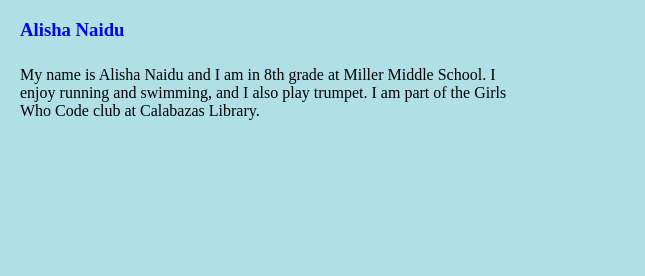
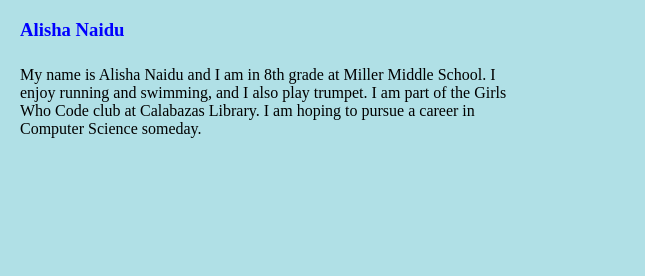
Before and after one commit to aaanotextndrive/aaanotextndrive.github.io, a plain HTML site: page About_Us.html in a window 1280 px wide. Shown: the part 200-476 px from the top of the page, 0-645 px from the left. Drawn offline with Linux system fonts and the light colour scheme.

Commit message:
Update About_Us.html

```diff
--- a/About_Us.html
+++ b/About_Us.html
@@ -24,7 +24,7 @@
 </div>
 
 <div style="position: absolute; left: 20px; top: 250px; width: 500px;height:200px;">
-<p>My name is Alisha Naidu and I am in 8th grade at Miller Middle School. I enjoy running and swimming, and I also play trumpet. I am part of the Girls Who Code club at Calabazas Library. </p>
+<p>My name is Alisha Naidu and I am in 8th grade at Miller Middle School. I enjoy running and swimming, and I also play trumpet. I am part of the Girls Who Code club at Calabazas Library. I am hoping to pursue a career in Computer Science someday. </p>
 </div>
 
 <div style="position: absolute; left: 20px; top: 550px; width: 500px;height:200px;">
```
